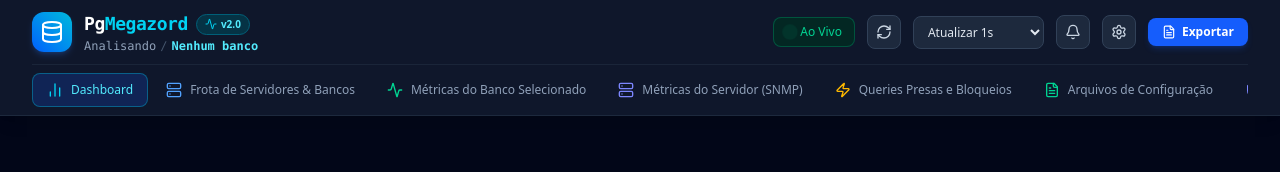
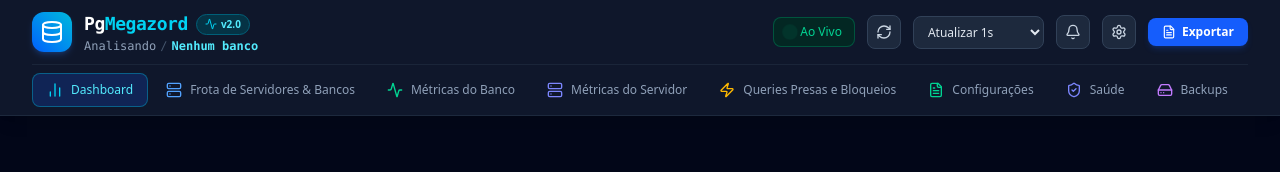
Before and after one commit to Paulo-CSA/dba-monitor, a React (Vite) app: page / in a window 1280 px wide. Shown: the top 172 px of the page. Built offline with nearby package versions, Linux system fonts and the light colour scheme; no server answers.

Commit message:
refactor(ui): shorten navigation menu labels
Update navigation labels in the header to be more concise and improve UI consistency.

```diff
--- a/src/components/Header.tsx
+++ b/src/components/Header.tsx
@@ -174,7 +174,7 @@ export const Header: React.FC<HeaderProps> = ({
             }`}
           >
             <Activity className="w-4 h-4 text-emerald-400" />
-            <span>Métricas do Banco Selecionado</span>
+            <span>Métricas do Banco</span>
           </button>
 
           <button
@@ -186,7 +186,7 @@ export const Header: React.FC<HeaderProps> = ({
             }`}
           >
             <Server className="w-4 h-4 text-indigo-400" />
-            <span>Métricas do Servidor (SNMP)</span>
+            <span>Métricas do Servidor</span>
           </button>
 
           <button
@@ -210,7 +210,7 @@ export const Header: React.FC<HeaderProps> = ({
             }`}
           >
             <FileText className="w-4 h-4 text-emerald-400" />
-            <span>Arquivos de Configuração</span>
+            <span>Configurações</span>
           </button>
 
           <button
@@ -222,7 +222,7 @@ export const Header: React.FC<HeaderProps> = ({
             }`}
           >
             <ShieldCheck className="w-4 h-4 text-indigo-400" />
-            <span>Saúde e Integridade</span>
+            <span>Saúde</span>
           </button>
 
           <button
```
